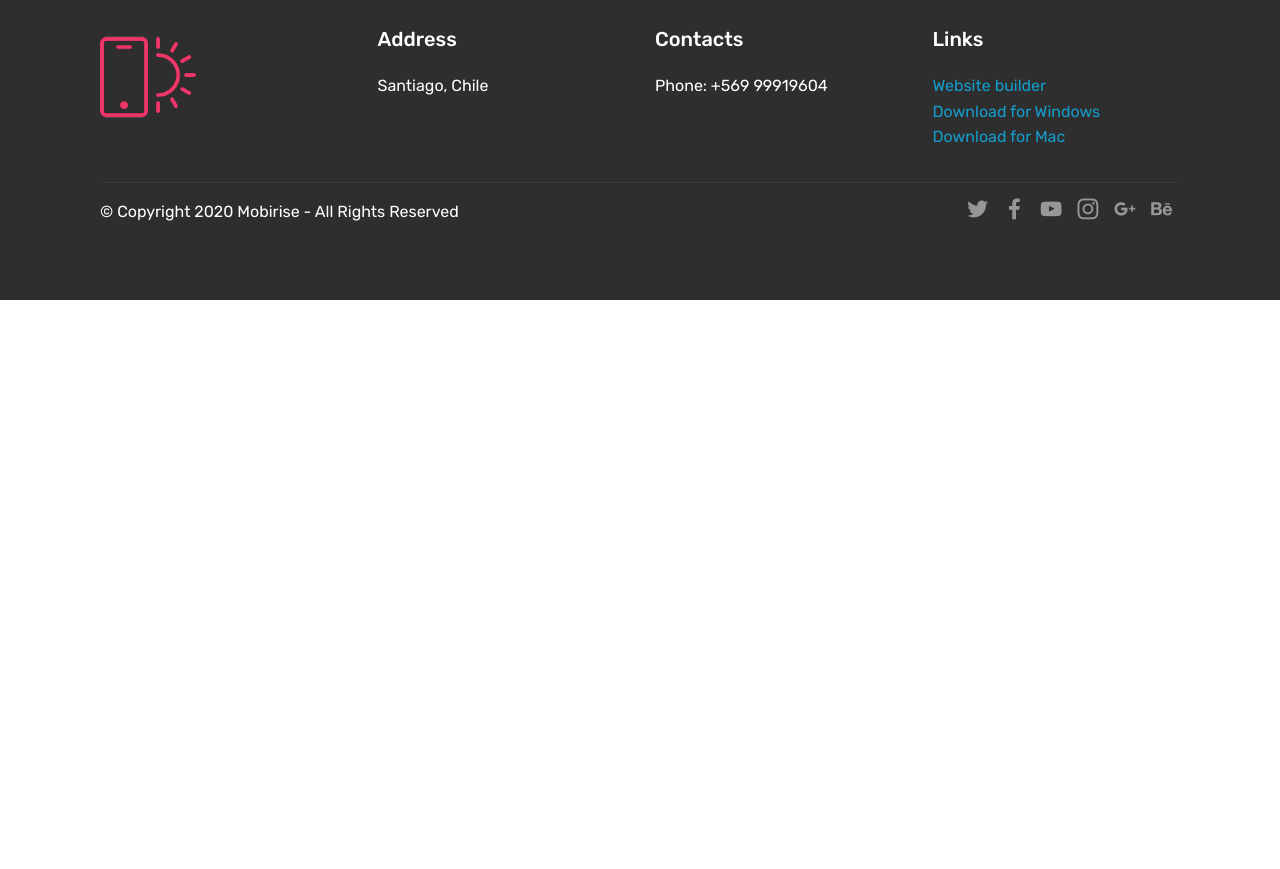
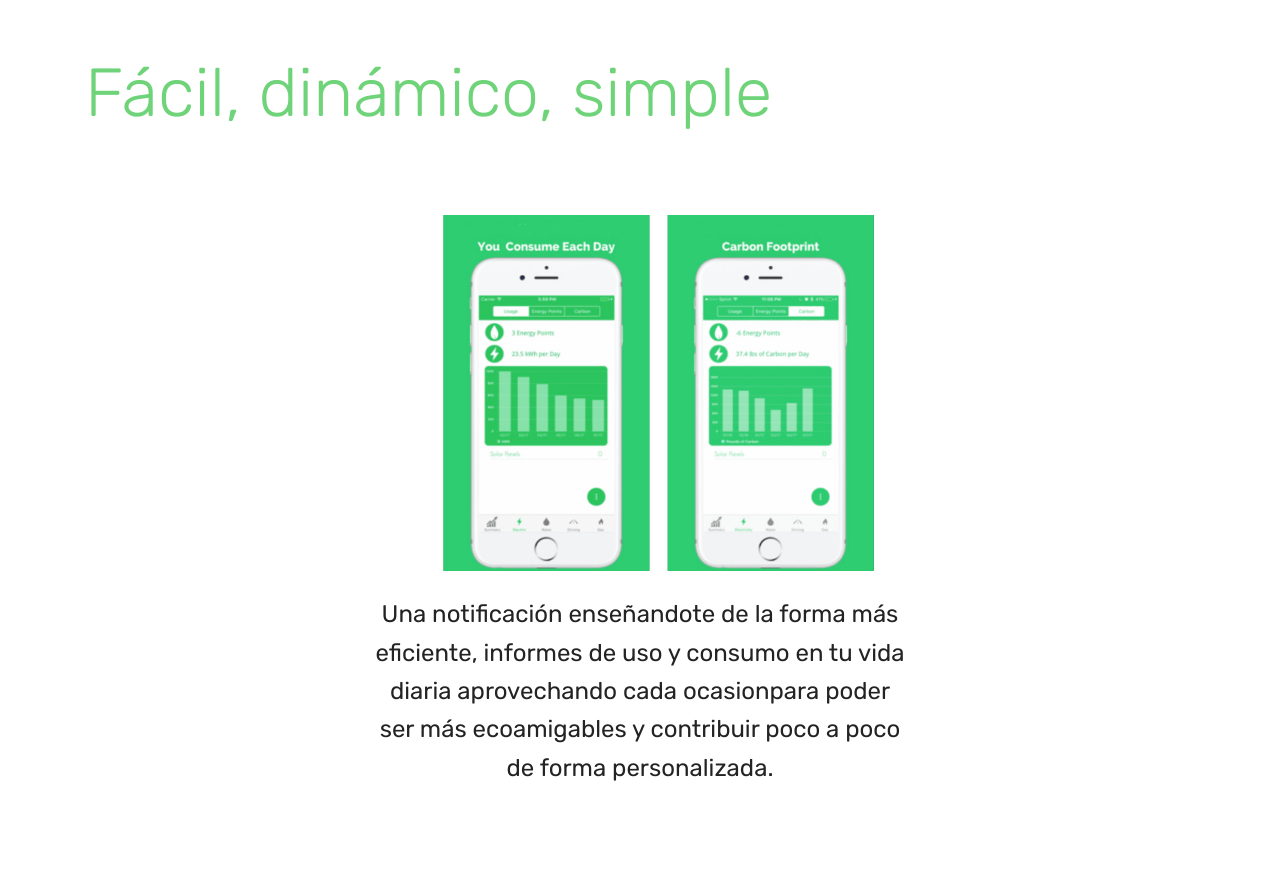
Before and after one commit to nmarcoo/nmarcoo.github.io, a plain HTML site: page index.html in a window 1280 px wide. Shown: the part 1631-2500 px from the top of the page. Before the commit the page ends 1931 px from the top, so only its background shows below. Drawn offline with Linux system fonts and the light colour scheme; files whose address does not match are found by name.

Commit message:
create github pages

```diff
--- a/assets/images/hashes.json
+++ b/assets/images/hashes.json
@@ -1 +1 @@
-{"DiiOwAGnZJQMAD+vQVnwaA==":"mbr-1920x1280.jpg","VnV5148Ma7Cdp7/PJPGkXQ==":"mbr-1920x711.jpg"}
+{"DiiOwAGnZJQMAD+vQVnwaA==":"mbr-1920x1280.jpg","VnV5148Ma7Cdp7/PJPGkXQ==":"mbr-1920x711.jpg","vjWIPy3x53RXhzWgV6X5Yg==":"logo-122x109.png","0/XBfgExcmXFVaAyKYU7nQ==":"mbr-1920x1080.jpg","AyYtwxnBzmFMto/7Hge6Bg==":"jpg-900x596.png","o+5ZM5L3MDhfih0eU+OYpw==":"jpg-1-900x596.png"}
--- a/assets/mobirise/css/mbr-additional.css
+++ b/assets/mobirise/css/mbr-additional.css
@@ -1128,6 +1128,47 @@ section.lazy-placeholder:after {
 .cid-s7h7s5Lfqi .card {
   padding-bottom: 1.5rem;
 }
+.cid-s7sNN2pBmw {
+  padding-top: 90px;
+  padding-bottom: 90px;
+  background-color: #ffffff;
+}
+.cid-s7sNN2pBmw h4 {
+  font-weight: 500;
+  margin-bottom: 0;
+  text-align: left;
+  padding-top: 2rem;
+}
+.cid-s7sNN2pBmw p {
+  margin-bottom: 0;
+  text-align: left;
+  padding-top: 1.5rem;
+}
+.cid-s7sNN2pBmw .mbr-section-btn {
+  padding-top: 2.5rem;
+}
+.cid-s7sNN2pBmw .mbr-section-btn a {
+  margin: 0;
+}
+.cid-s7sNN2pBmw .mbr-text {
+  color: #767676;
+}
+.cid-s7sNN2pBmw .card-wrapper {
+  height: 100%;
+}
+@media (max-width: 767px) {
+  .cid-s7sNN2pBmw .card:not(.last-child) {
+    padding-bottom: 2rem;
+  }
+}
+.cid-s7sNN2pBmw H2 {
+  color: #6fd479;
+}
+.cid-s7sNN2pBmw .mbr-text,
+.cid-s7sNN2pBmw .mbr-section-btn {
+  text-align: center;
+  color: #232323;
+}
 .cid-qTkAaeaxX5 {
   padding-top: 60px;
   padding-bottom: 60px;
--- a/index.html
+++ b/index.html
@@ -6,7 +6,7 @@
   <meta http-equiv="X-UA-Compatible" content="IE=edge">
   <meta name="generator" content="Mobirise v4.12.4, mobirise.com">
   <meta name="viewport" content="width=device-width, initial-scale=1, minimum-scale=1">
-  <link rel="shortcut icon" href="assets/images/logo2.png" type="image/x-icon">
+  <link rel="shortcut icon" href="assets/images/logo-122x109.png" type="image/x-icon">
   <meta name="description" content="">
 
 
@@ -42,8 +42,8 @@
         <div class="menu-logo">
             <div class="navbar-brand">
                 <span class="navbar-logo">
-                    <a href="https://mobirise.com">
-                         <img src="assets/images/logo2.png" alt="Mobirise" style="height: 3.8rem;">
+                    <a href="https://wa.me/569 99919604">
+                         <img src="assets/images/logo-122x109.png" alt="Mobirise" title="" style="height: 6.5rem;">
                     </a>
                 </span>
 
@@ -56,7 +56,7 @@
     </nav>
 </section>
 
-<section class="engine"><a href="https://mobirise.info/f">easy web maker</a></section><section class="cid-qTkA127IK8 mbr-fullscreen mbr-parallax-background" id="header2-1">
+<section class="engine"><a href="https://mobirise.info/h">how to create your own web page for free</a></section><section class="cid-qTkA127IK8 mbr-fullscreen mbr-parallax-background" id="header2-1">
 
 
 
@@ -131,6 +131,46 @@
         <a href="#next">
             <i class="mbri-down mbr-iconfont"></i>
         </a>
+    </div>
+</section>
+
+<section class="services1 cid-s7sNN2pBmw" id="services1-9">
+    <!---->
+
+    <!---->
+    <!--Overlay-->
+
+    <!--Container-->
+    <div class="container">
+        <div class="row justify-content-center">
+            <!--Titles-->
+            <div class="title pb-5 col-12">
+                <h2 class="align-left pb-3 mbr-fonts-style display-1">
+                    Fácil, dinámico, simple</h2>
+
+            </div>
+            <!--Card-1-->
+            <div class="card col-12 col-md-6 p-3 last-child">
+                <div class="card-wrapper">
+                    <div class="card-img">
+                        <img src="assets/images/jpg-1-900x596.png" alt="Mobirise" title="">
+                    </div>
+                    <div class="card-box">
+
+                        <p class="mbr-text mbr-fonts-style display-5">
+                            Una notificación enseñandote de la forma más eficiente, informes de uso y consumo en tu vida diaria aprovechando cada ocasionpara poder ser más ecoamigables y contribuir poco a poco de forma personalizada.</p>
+                        <!--Btn-->
+
+                    </div>
+                </div>
+            </div>
+            <!--Card-2-->
+
+            <!--Card-3-->
+
+            <!--Card-4-->
+
+        </div>
     </div>
 </section>
 
```
Also changed, not shown: assets/images/jpg-1-900x596.png (added), assets/images/logo-122x109.png (added), 1 other file.
